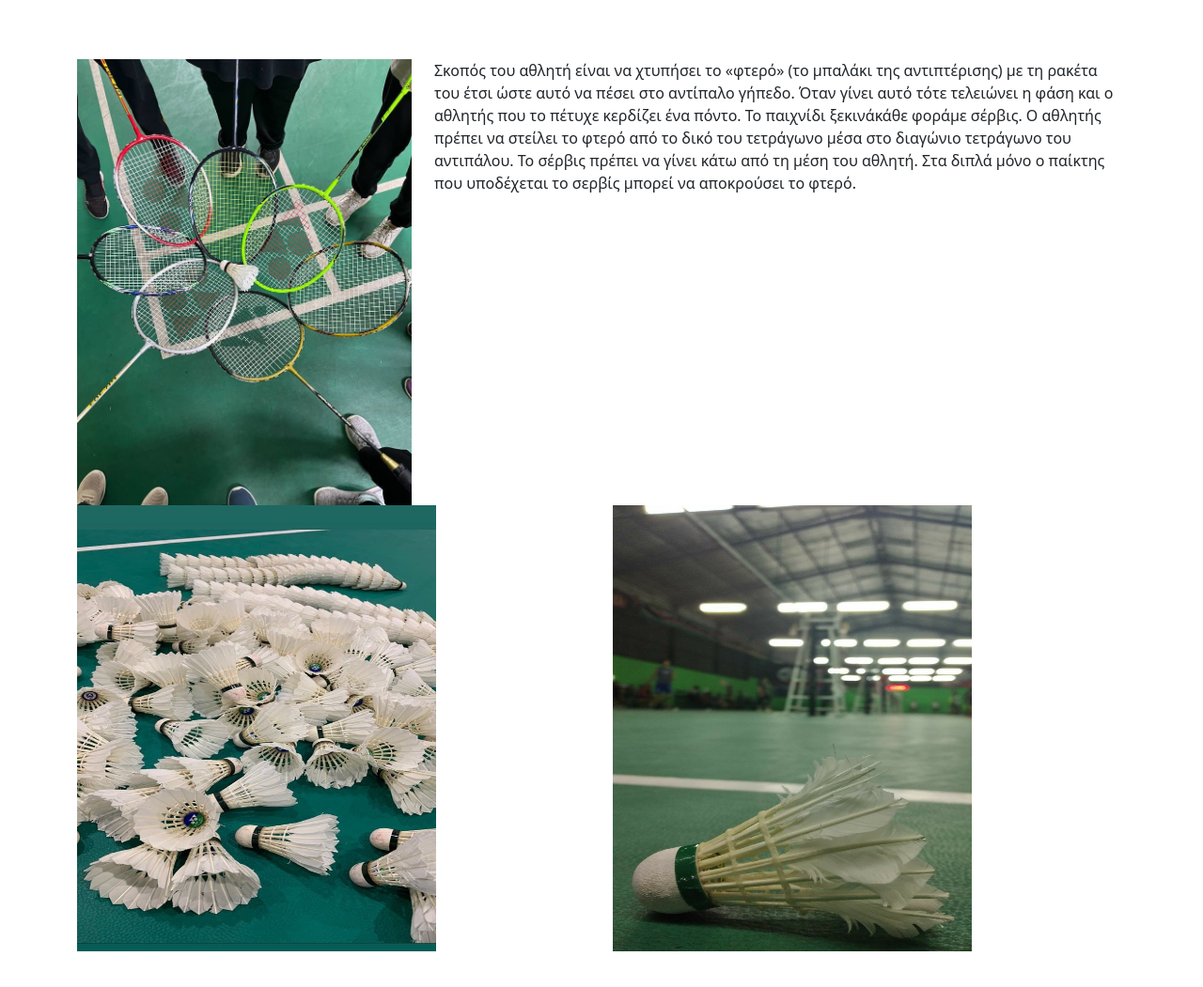
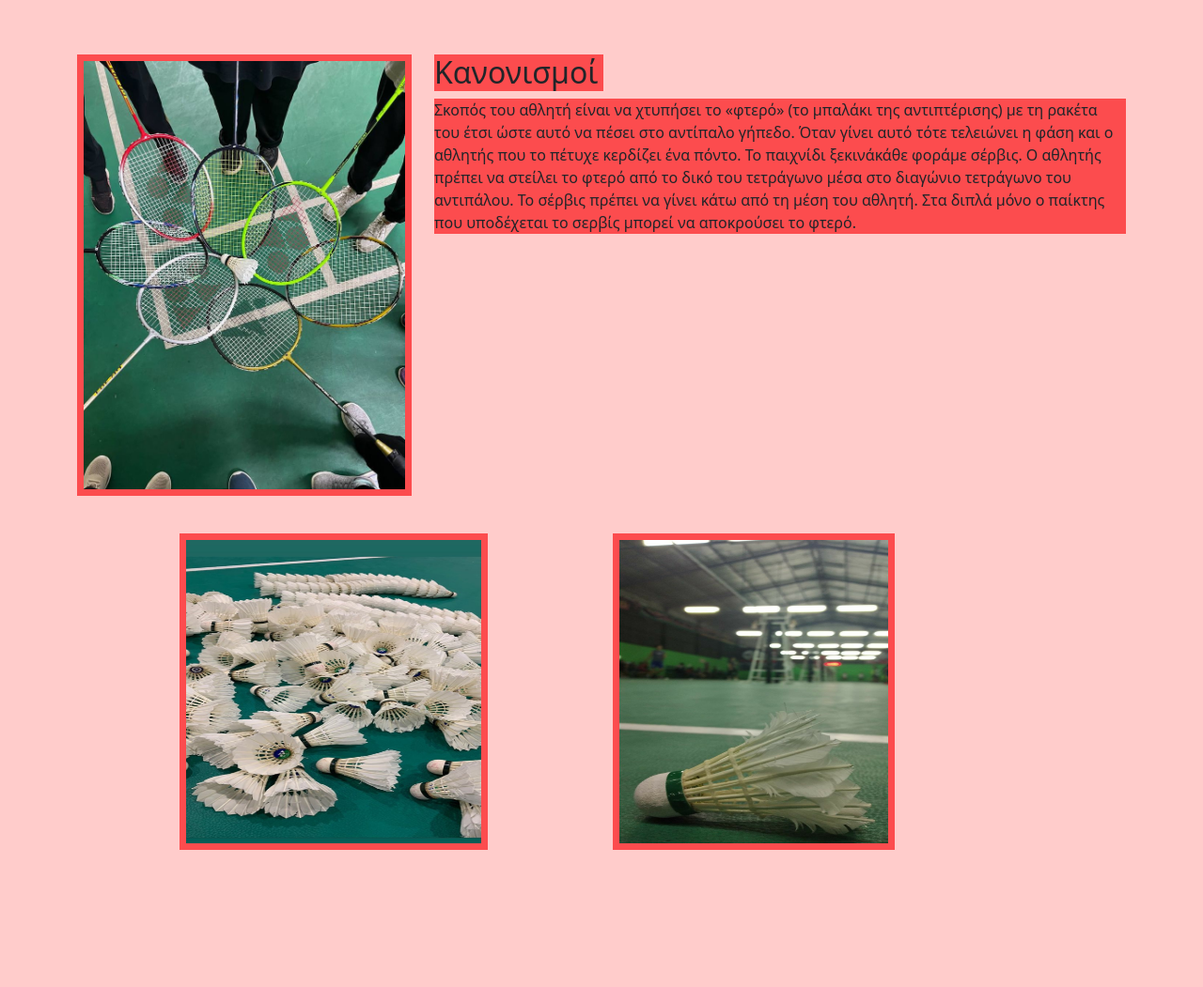
Before and after one commit to niovi10/niovi10.github.io, a plain HTML site: page index.html in a window 1280 px wide. Shown: the part 325-1376 px from the top of the page at 94% size. Drawn offline with nearby package versions, Linux system fonts and the light colour scheme.

Commit message:
Add files via upload

```diff
--- a/css/style.css
+++ b/css/style.css
@@ -10,13 +10,50 @@
 }
 
 .triti{
-  width:70%;
-  height:70%;
+  width:60%;
+  height:55%;
+  margin-top: 40px;
 
 }
 
 .tetarti{
-  width: 70%;
-  height:70%
+  width: 55%;
+  height:55%;
+    margin-top: 40px;
+
 
 }
+
+.container{
+	background-color: #FFCCCB
+}
+
+
+
+
+img{
+	border:7px solid #FC4C4E;
+}
+
+.kentro{
+	text-align: center;
+}
+
+p{
+ background-color: #FC4C4E;
+
+}
+
+h1{
+	background-color: #FC4C4E;
+	width: 220px;
+}
+
+h2{
+	background-color: #FC4C4E;
+	width: 180px;
+}
+
+body.bg-color{
+	background-color: #FFCCCB;
+}
--- a/index.html
+++ b/index.html
@@ -4,12 +4,14 @@
 	<title>Badminton</title>
 	<link href='./css/style.css' rel='stylesheet'>
 	<link href="https://cdn.jsdelivr.net/npm/bootstrap@5.2.3/dist/css/bootstrap.min.css" rel="stylesheet">
+	<meta charset="utf-8"
+	<meta name="viewport" content="width=device-width, initial-scale=1"
 
  </head>
- <body>
+ <body class="bg-color">
     <div class="container">
         <div class="row">
-        	<div class="col-md-12">
+        	<div class="col-12 col-md-12">
         		<h1>Badminton</h1>
         	</div>
         </div>
@@ -38,6 +40,7 @@
             	<img class="defteri" src="img/raketes2.jpg">
             </div>
         	<div class="col-md-8">
+        		<h2>Κανονισμοί </h2>
         		<p>Σκοπός του αθλητή είναι να χτυπήσει το «φτερό» (το μπαλάκι της αντιπτέρισης) με τη ρακέτα του έτσι ώστε αυτό να πέσει στο αντίπαλο γήπεδο. Όταν γίνει αυτό τότε τελειώνει η φάση και ο αθλητής που το πέτυχε κερδίζει ένα πόντο.
 Το παιχνίδι ξεκινάκάθε φοράμε σέρβις. Ο αθλητής πρέπει να στείλει το φτερό από το δικό του τετράγωνο μέσα στο διαγώνιο τετράγωνο του αντιπάλου. Το σέρβις πρέπει να γίνει κάτω από τη μέση του αθλητή. Στα διπλά μόνο ο παίκτης που υποδέχεται το σερβίς μπορεί να αποκρούσει το φτερό.
 
@@ -46,7 +49,7 @@
         	</div>
         </div>
         <div class="row">
-        	<div class="col-md-6">
+        	<div class="col-md-6 kentro">
         		<img class="triti" src="img/ftera1.jpg">
 
 
```
